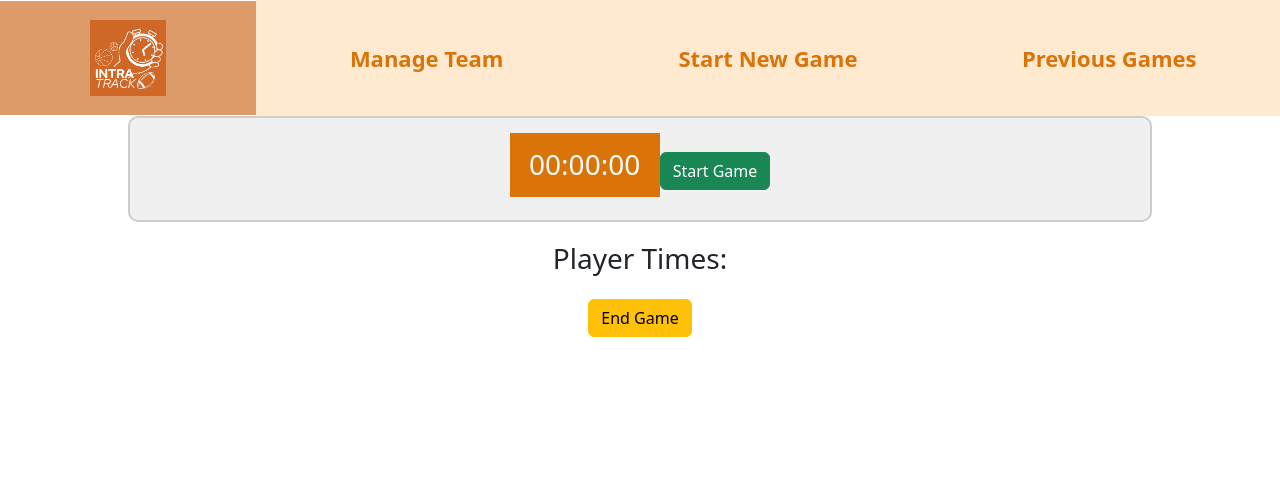
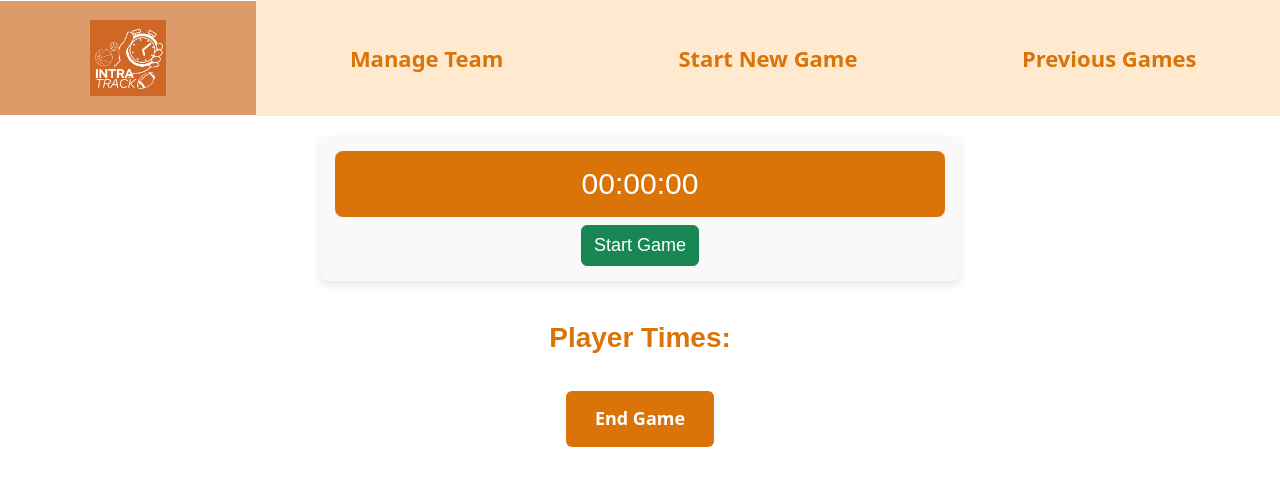
Before and after one commit to rheajshah/IntraTracker, a React (Create React App) app: page /timer in a window 1280 px wide. Shown: the top 486 px of the page. Built offline with nearby package versions, Linux system fonts and the light colour scheme.

Commit message:
timers css game clock and end game position

```diff
--- a/src/Timer.css
+++ b/src/Timer.css
@@ -19,37 +19,41 @@
   text-align: center;
 }
 
-.player-clock {
-    display: inline-block; /* Display as inline block */
-    width: 30%; /* Each player takes up 30% of the container */
-    margin: 10px; /* Adjust spacing between players */
-}
-
-@media (max-width: 768px) {
-    .player-clock {
-      width: 45%; /* On smaller screens, each clock takes up 90% of the container width */
-    }
+.timer-container {
+  display: flex;
+  flex-direction: column;
+  align-items: center;
+  margin: 0 auto;
 }
 
 .game-clock {
-  text-align: center;
-  margin-bottom: 20px; /* Add some spacing */
-  padding: 15px; /* Padding for the container */
-  background-color: #f0f0f0; /* Light grey background for the container */
-  border: 2px solid #ccc; /* Border for the container */
-  display: inline-block;
-  width: 80%;
-  border-radius: 10px; /* Slightly rounded corners for the container */
+  margin: 20px auto; /* Center the game clock */
+  padding: 15px;
+  background-color: #f9f9f9;
+  border-radius: 8px;
+  box-shadow: 0 4px 8px rgba(0,0,0,0.1);
+  font-family: 'Arial', sans-serif;
+  width: 50%;
 }
 
 .game-clock h3 {
-  display: inline-block;
   background-color: #DA7308;
   color: #fff;
   padding: 15px;
-  border-radius: 0px; /* Make the clock square */
-  width: 150px; /* Fixed width */
+  border-radius: 8px;
+  width: 100%;
   text-align: center;
+  font-size: 30px;
+}
+
+.eg-btn{
+  font-size: 18px !important;
+}
+
+.player-clock {
+  display: inline-block;
+  width: 30%;
+  margin: 10px;
 }
 
 .active {
@@ -59,3 +63,9 @@
 .inactive {
   outline: 6px solid red; /* Red outline for inactive players */
 }
+
+@media (max-width: 768px) {
+  .player-clock {
+    width: 45%;
+  }
+}
--- a/src/Timer.js
+++ b/src/Timer.js
@@ -103,17 +103,21 @@ function Timer() {
 
   return (
     <div className="timer">
+      <div className="timer-container">
         <div className="game-clock">
           <h3>{new Date(gameClock.seconds * 1000).toISOString().substr(11, 8)}</h3>
-        <Button variant={gameClock.isActive ? 'danger' : 'success'} onClick={toggleGameClock}>
+          <Button className="eg-btn" variant={gameClock.isActive ? 'danger' : 'success'} onClick={toggleGameClock}>
             {gameClock.isActive ? 'Pause Game' : 'Start Game'}
           </Button>
         </div>
-      <h3 className="text-center">Player Times:</h3>
+      </div>
+      <h3 className="page-title text-center">Player Times:</h3>
+      <div>
         {gameTeam.map(player => (
           <PlayerClock key={player.name} player={player} timer={timers[player.name]} toggleTimer={toggleTimer} />
         ))}
-      <Button variant="warning" onClick={endGame} className="mt-3">End Game</Button>
+      </div>
+      <Button variant="warning" onClick={endGame} className="mt-3 pg-home-button eg-btn">End Game</Button>
     </div>
   );
 }
```
Lines whose indentation alone changed are shown as unchanged.
